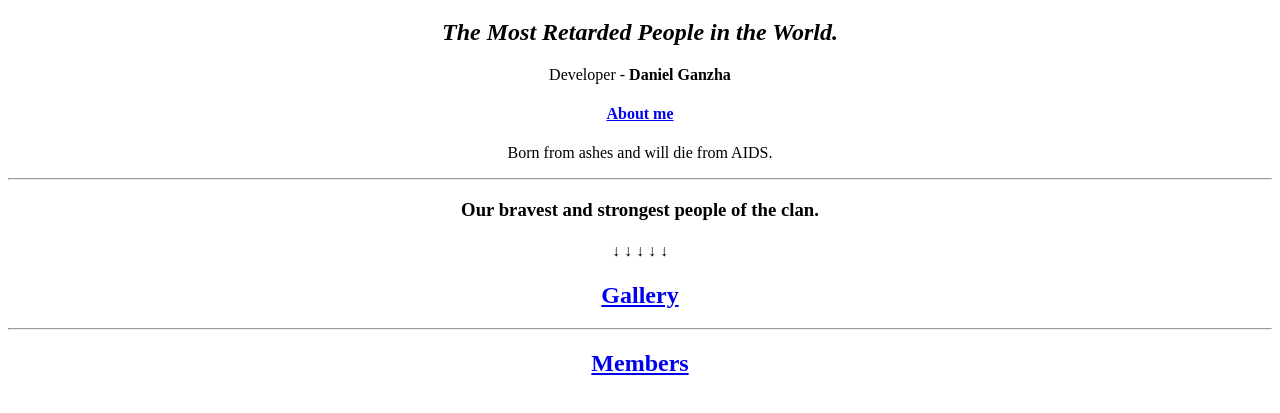
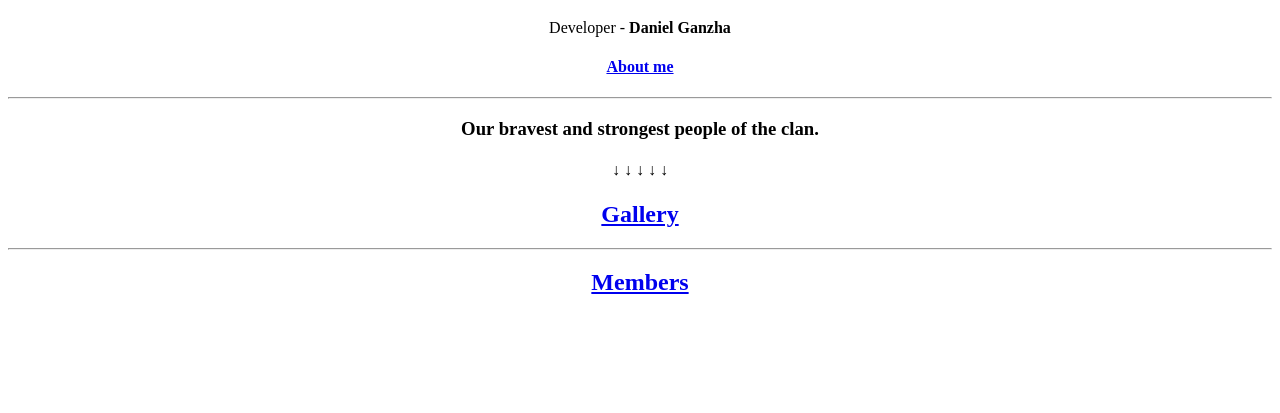
Before and after one commit to ganzDev/refa, a plain HTML site: page index.html in a window 1280 px wide. Shown: the part 201-614 px from the top of the page. Drawn offline with Linux system fonts and the light colour scheme.

Commit message:
Edit index.html

```diff
--- a/index.html
+++ b/index.html
@@ -10,13 +10,13 @@
     <img src="images/refawhite.jpg" alt="REFA Image width="128" height="128" />
     <center><h1>R E F A E L</h1
     <p>
-      <h2><em> The Most <strong> Retarded </strong>People in the World. </em></h2>
+
     </p>
 
     <p>Developer - <strong>Daniel Ganzha</strong></p>
     <h4><a href="about.html">About me</a></h4>
 
-    <p>Born from ashes and will die from AIDS.</p>
+
     <hr size="2" />
 
     <p><h3>Our bravest and strongest people of the clan.</h3></p>
```
